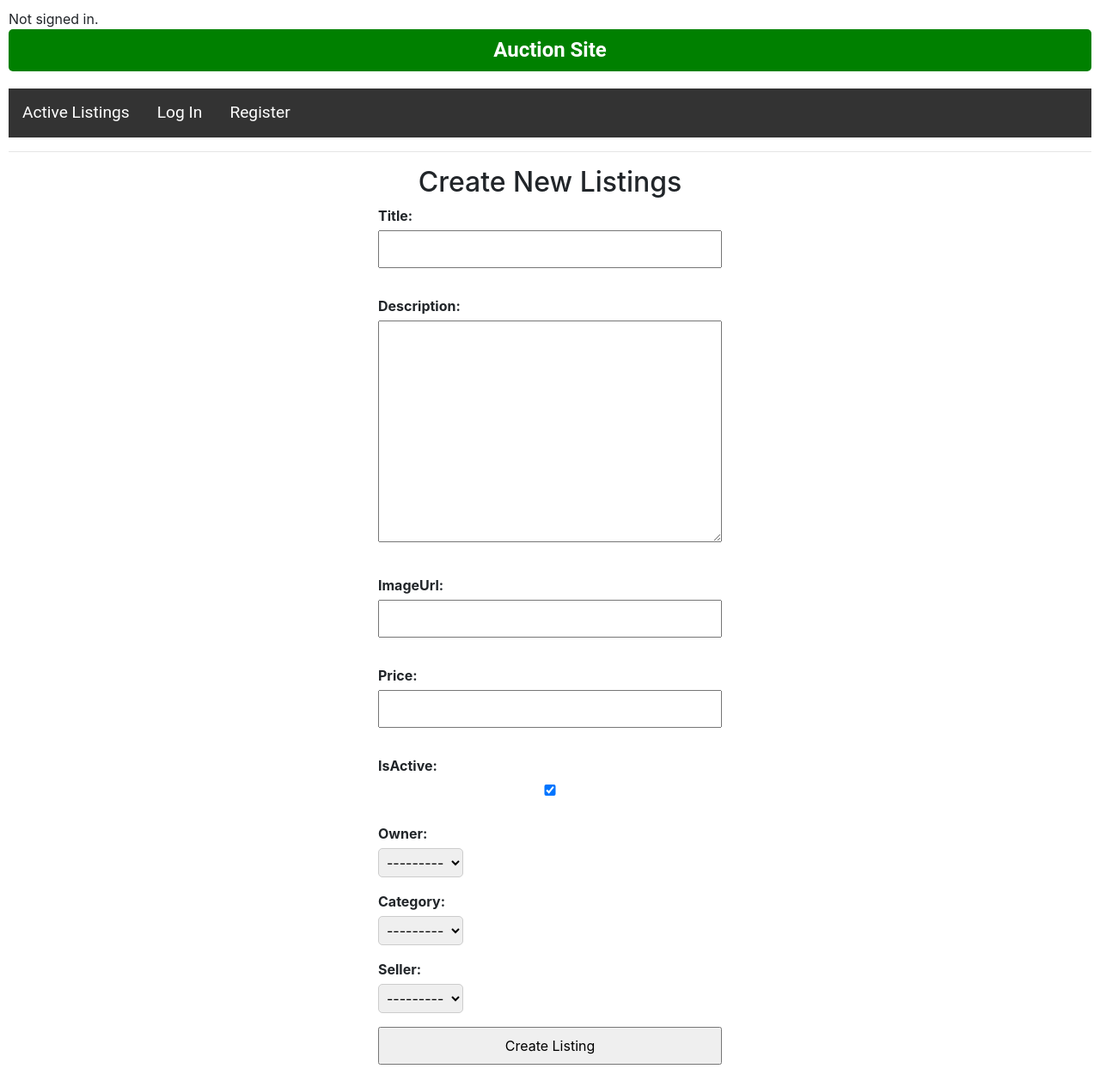
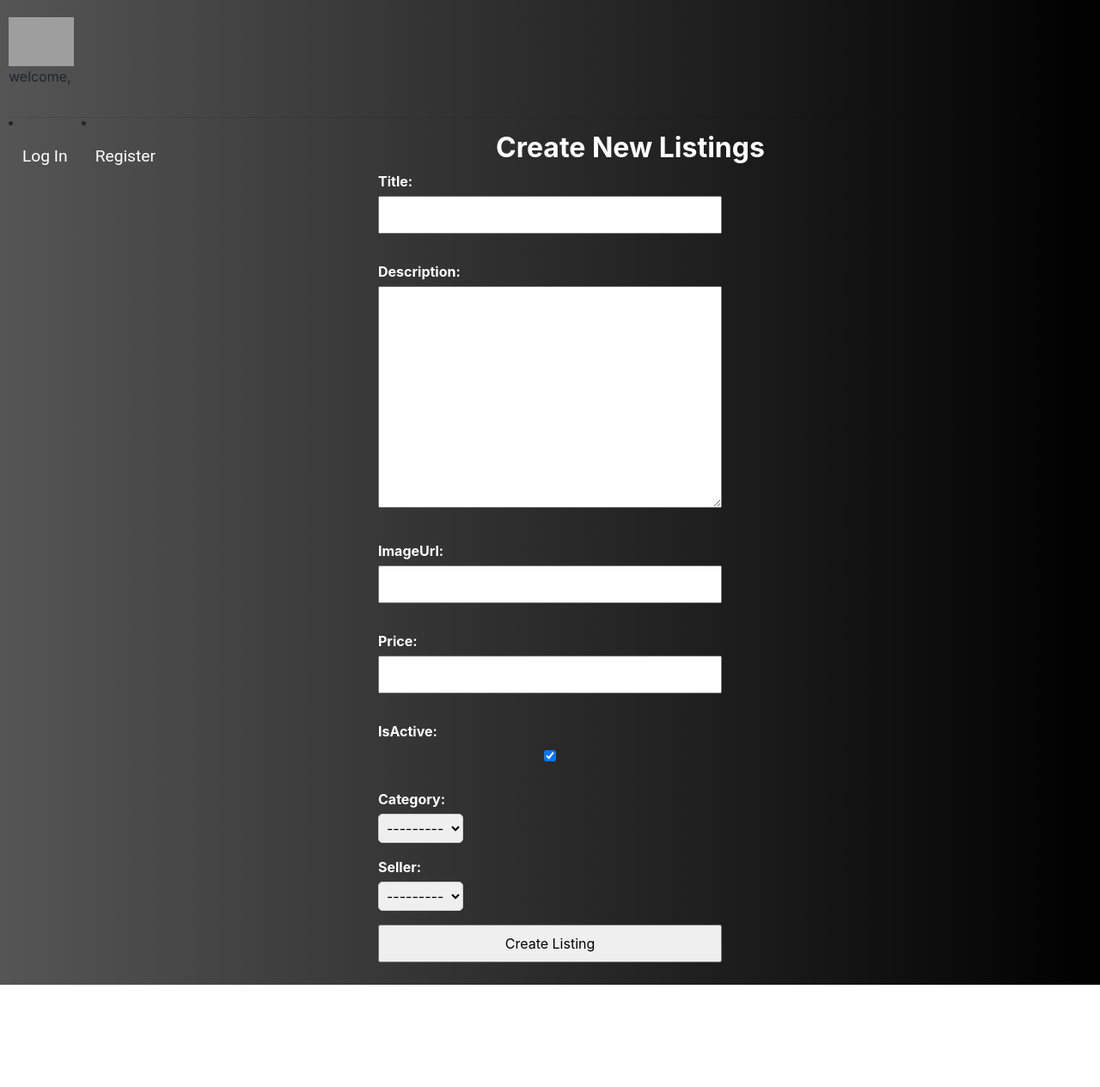
Before and after one commit to ninijoe/commerce_proj2, a Django app: page /create_listing/ in a window 1280 px wide. Shown: the whole page at 86% size. After the commit the page ends 1146 px from the top, so only its background shows below. Run offline with Django 3.2, Linux system fonts and the light colour scheme; data comes from the database, SQL or seed files in the repository; both versions use the stored data as it was after the commit; some libraries are stand-ins or nearby versions; grey boxes are pictures that could not be loaded.

Commit message:
added more styling and watchlist link

```diff
--- a/auctions/models.py
+++ b/auctions/models.py
@@ -24,9 +24,8 @@
     imageUrl = models.CharField(max_length=1000)
     price = models.DecimalField(max_digits=10, decimal_places=2)
     isActive= models.BooleanField(default=True)
-    owner= models.ForeignKey(User, on_delete=models.CASCADE, blank=True, related_name="category")
-    category= models.ForeignKey(Category, on_delete=models.CASCADE, blank=True, related_name="user")
-    seller = models.ForeignKey(User, on_delete=models.CASCADE)
+    category= models.ForeignKey(Category, on_delete=models.CASCADE, blank=True, related_name="category")
+    seller = models.ForeignKey(User, on_delete=models.CASCADE, related_name="seller")
 
     def __str__(self):
         return self.title
@@ -40,8 +39,7 @@
     def get_listing_isActive(self):
         return self.isActive
 
-    def get_listing_owner(self):
-        return self.owner
+
 
     def get_listing_category(self):
         return self.category
@@ -53,7 +51,7 @@
 class AuctionListingForm(forms.ModelForm):
     class Meta:
         model = AuctionListing
-        fields = ['title', 'description', 'imageUrl', 'price', 'isActive', 'owner', 'category', 'seller']
+        fields = ['title', 'description', 'imageUrl', 'price', 'isActive', 'category', 'seller']
 
 # Model 2: Bids
 class Bid(models.Model):
--- a/auctions/templates/auctions/create_listing.html
+++ b/auctions/templates/auctions/create_listing.html
@@ -1,13 +1,19 @@
 {% extends "auctions/layout.html" %}
 
 {% block body %}
-    <h2 class="text-center">Create New Listings</h2>
+    <h2 class="text-center font-weight-bold">Create New Listings</h2>
 
 
     <style>
         form {
           width: 400px;
           margin: 0 auto;
+          color: white;
+        }
+
+        h2{
+          color: white;
+
         }
 
         label {
--- a/auctions/templates/auctions/layout.html
+++ b/auctions/templates/auctions/layout.html
@@ -16,10 +16,35 @@
       {%csrf_token%}
     <style>
 
+    body {
+
+      background: linear-gradient(to left, #000000, #111111, #222222, #333333, #444444, #555555);
+    }
+
+    strong {
+      font-weight: bold;
+      font-size: 1.2em;
+      color: #009933;
+      text-transform: uppercase;
+      letter-spacing: 0.1em;
+      margin: 0.5em 0;
+      font-style: italic;
+      line-height: 1.5em;
+      text-shadow: 1px 1px 1px #000;
+      }
+
+
+
       h1 {
           color: #1DB954;
           font-family: 'Roboto', sans-serif;
           font-size: 2.5rem;
+          font-weight: bold;
+          text-transform: uppercase;
+          letter-spacing: 0.1em;
+          margin: 0.5em 0;
+          line-height: 1.5em;
+          text-shadow: 1px 1px 1px #000;
       }
 
       .nav {
@@ -52,13 +77,10 @@
         list-style-type: none;
         margin: 0;
         padding: 0;
-        overflow: hidden;
+        justify-content: center;
         background-color: #333;
     }
 
-    .nav li {
-        float: left;
-    }
 
     .nav li a {
         display: block;
@@ -66,37 +88,52 @@
         text-align: center;
         padding: 14px 16px;
         text-decoration: none;
+        justify-content: center;
+
     }
 
     .nav li a:hover {
         background-color: #111;
+
     }
+
+    .logo img {
+      width: 6%;
+      height: auto;
+    }
+
+
+}
+
+
     </style>
     {%csrf_token%}
+
+<div class="logo">
+  <img src="https://raw.githubusercontent.com/ninijoe/wolfe/main/images/anotherwolfe.png" alt="logo">
+  welcome, <strong>{{ user.username }}</strong>
+</div>
+
 {% if user.is_authenticated %}
-          Signed in as <strong>{{ user.username }}</strong>.
-      {% else %}
-          Not signed in.
-      {% endif %}
-        <h1 style="color: white; font-family: 'Roboto', sans-serif; font-size: 1.5em; font-weight: bold; text-align: center; padding: 10px; background-color: green; border-radius: 5px;">Auction Site</h1>
 
-        <div class= "container">
-
-        </div>
+    <h1 style="color: white; font-family: 'Roboto', sans-serif; font-size: 1.8em; font-weight: bold; text-align: center; padding: 10px; background-color: green; border-radius: 5px;">Auction channel</h1>
     <ul class="nav">
             <li class="nav-item">
                 <a class="nav-link" href="{% url 'index' %}">Active Listings</a>
             </li>
-            {% if user.is_authenticated %}
+            <li class="nav-item">
+                <a class="nav-link" href="{% url 'categories' %}">Categories</a>
+            </li>
 
             <li class="nav-item">
                 <a class="nav-link" href="{% url 'create_listing' %}">Create New Listing</a>
             </li>
+
+            <li class="nav-item">
+                <a class="nav-link" href="{% url 'categories' %}">Watchlist</a>
+            </li>
             <li class="nav-item">
                 <a class="nav-link" href="{% url 'logout' %}">Log Out</a>
-                </li>
-                <li class="nav-item">
-                    <a class="nav-link" href="{% url 'categories' %}">Categories</a>
             </li>
         {% else %}
             <li class="nav-item">
@@ -108,6 +145,7 @@
         {% endif %}
     </ul>
     <hr>
+
         {% block body %}
         {% endblock %}
     </body>
--- a/auctions/templates/auctions/login.html
+++ b/auctions/templates/auctions/login.html
@@ -2,7 +2,7 @@
 
 {% block body %}
 
-    <h2>Login</h2>
+
 
     {% if message %}
         <div>{{ message }}</div>
--- a/auctions/urls.py
+++ b/auctions/urls.py
@@ -10,6 +10,6 @@
     path("create_listing/", views.create_listing, name='create_listing'),
     path("categories", views.categories, name='categories'),
     path("category_listings/<int:category_id>", views.category_listings, name='category_listings'),
-
+    path("listing/<int:listing_id>", views.listing, name='listing'),
 
 ]
--- a/auctions/views.py
+++ b/auctions/views.py
@@ -14,7 +14,6 @@
 
 def index(request):
     listings = AuctionListing.objects.filter(isActive=True)
-    categories = Category.objects.all()
     return render(request, 'auctions/index.html', {'listings': listings, 'categories': categories})
 
 
@@ -24,6 +23,34 @@
 def categories(request):
     categories = Category.objects.all()
     return render(request, 'auctions/categories.html', {'categories': categories})
+
+
+
+
+
+def listing(request, listing_id):
+    return
+
+
+
+
+
+def create_listing(request):
+    #Checks if the request method is a POST request
+    if request.method == 'POST':
+        #Creates an AuctionListingForm object with the POST data
+        form = AuctionListingForm(request.POST)
+        #Checks if the form is valid
+        if form.is_valid():
+            #Sets the user of the listing to the current user
+            listing = form.save(commit=False)
+            listing.owner = request.user
+            listing.save()
+            return HttpResponseRedirect(reverse("index"))
+    else:
+        #If the request method is not a POST request, creates an empty AuctionListingForm object
+        form = AuctionListingForm()
+    return render(request, 'auctions/create_listing.html', {'form': form})
 
 
 
@@ -104,25 +131,3 @@
         return HttpResponseRedirect(reverse("index"))
     else:
         return render(request, "auctions/register.html", {'csrf_token': csrf.get_token(request)})
-
-
-
-
-
-
-def create_listing(request):
-    #Checks if the request method is a POST request
-    if request.method == 'POST':
-        #Creates an AuctionListingForm object with the POST data
-        form = AuctionListingForm(request.POST)
-        #Checks if the form is valid
-        if form.is_valid():
-            #Sets the user of the listing to the current user
-            listing = form.save(commit=False)
-            listing.owner = request.user
-            listing.save()
-            return HttpResponseRedirect(reverse("index"))
-    else:
-        #If the request method is not a POST request, creates an empty AuctionListingForm object
-        form = AuctionListingForm()
-    return render(request, 'auctions/create_listing.html', {'form': form})
```
Also changed, not shown: auctions/templates/auctions/categories.html (+3 -7 lines), auctions/templates/auctions/index.html (+33 -12 lines), auctions/anotherwolfe.png (added), db.sqlite3, 1 other file. Lines whose indentation alone changed are shown as unchanged.
